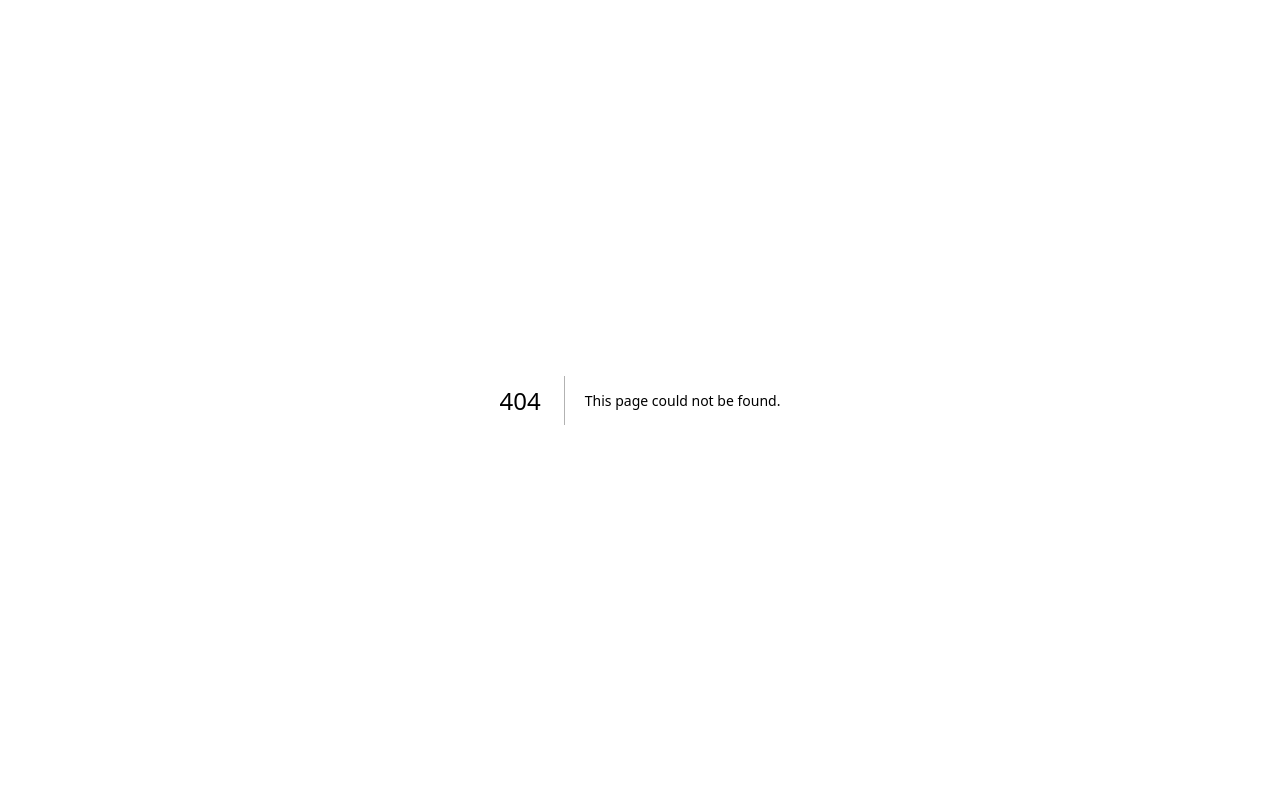
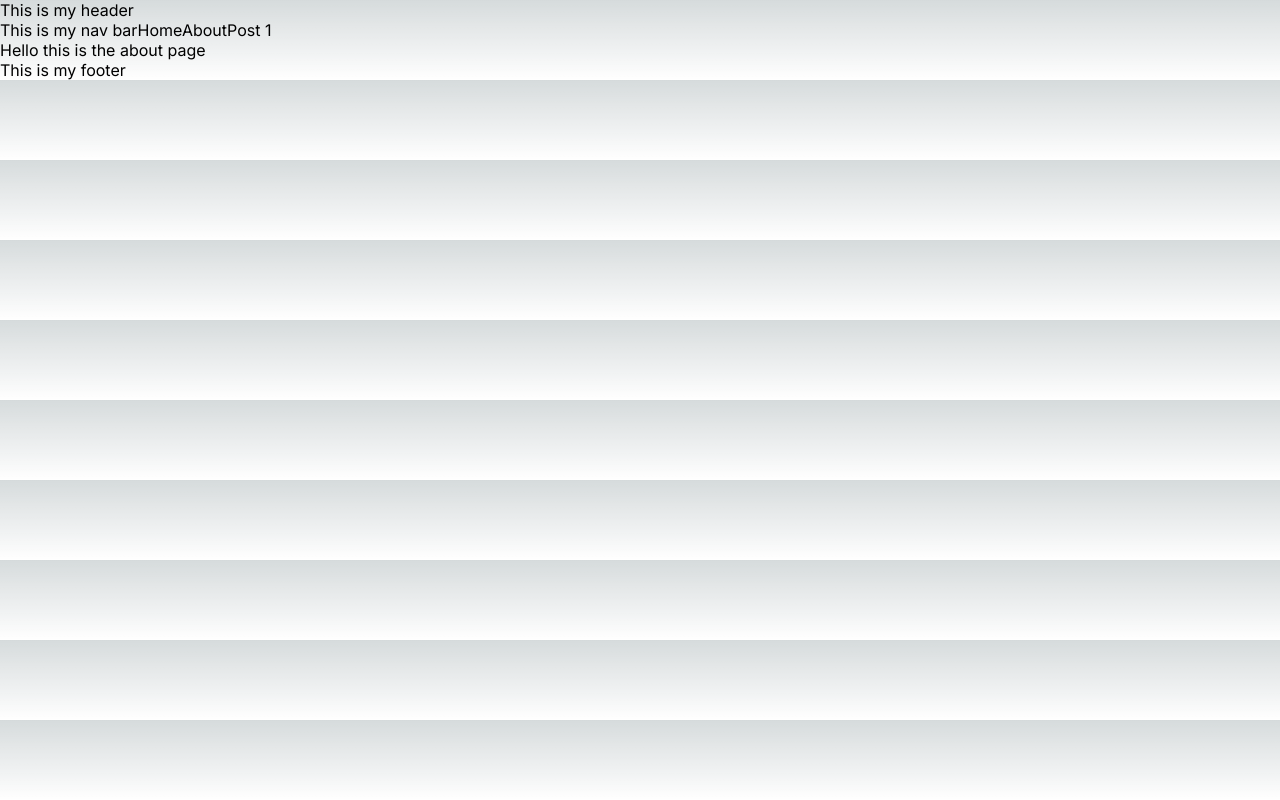
Before and after one commit to maxtalks123/NextjsWorkshop, a Next.js app in the folder nextjsworkshop/: page /About in a window 1280 px wide. Before the commit this address had no page. Built offline with nearby package versions, Linux system fonts and the light colour scheme.

Commit message:
finished workshop on routing

```diff
--- /dev/null
+++ b/nextjsworkshop/src/app/About/page.js
@@ -0,0 +1,3 @@
+export default function AboutPage() {
+  return <p>Hello this is the about page</p>;
+}
--- a/nextjsworkshop/src/app/layout.js
+++ b/nextjsworkshop/src/app/layout.js
@@ -1,5 +1,6 @@
 import { Inter } from "next/font/google";
 import "./globals.css";
+import Link from "next/link";
 
 const inter = Inter({ subsets: ["latin"] });
 
@@ -11,7 +12,17 @@ export const metadata = {
 export default function RootLayout({ children }) {
   return (
     <html lang="en">
-      <body className={inter.className}>{children}</body>
+      <body className={inter.className}>
+        <header>This is my header</header>
+        <nav>
+          This is my nav bar
+          <Link href="/">Home</Link>
+          <Link href="/About">About</Link>
+          <Link href="/posts/1">Post 1</Link>
+        </nav>
+        {children}
+        <footer>This is my footer</footer>
+      </body>
     </html>
   );
 }
--- /dev/null
+++ b/nextjsworkshop/src/app/posts/[id]/page.jsx
@@ -0,0 +1,4 @@
+export default function Page({ params }) {
+  console.log(params);
+  return <p>My new dynamic page {params.id}</p>;
+}
```
Also changed, not shown: nextjsworkshop/src/app/posts/[id]/[commentId]/page.jsx (added, +8 -0 lines).
